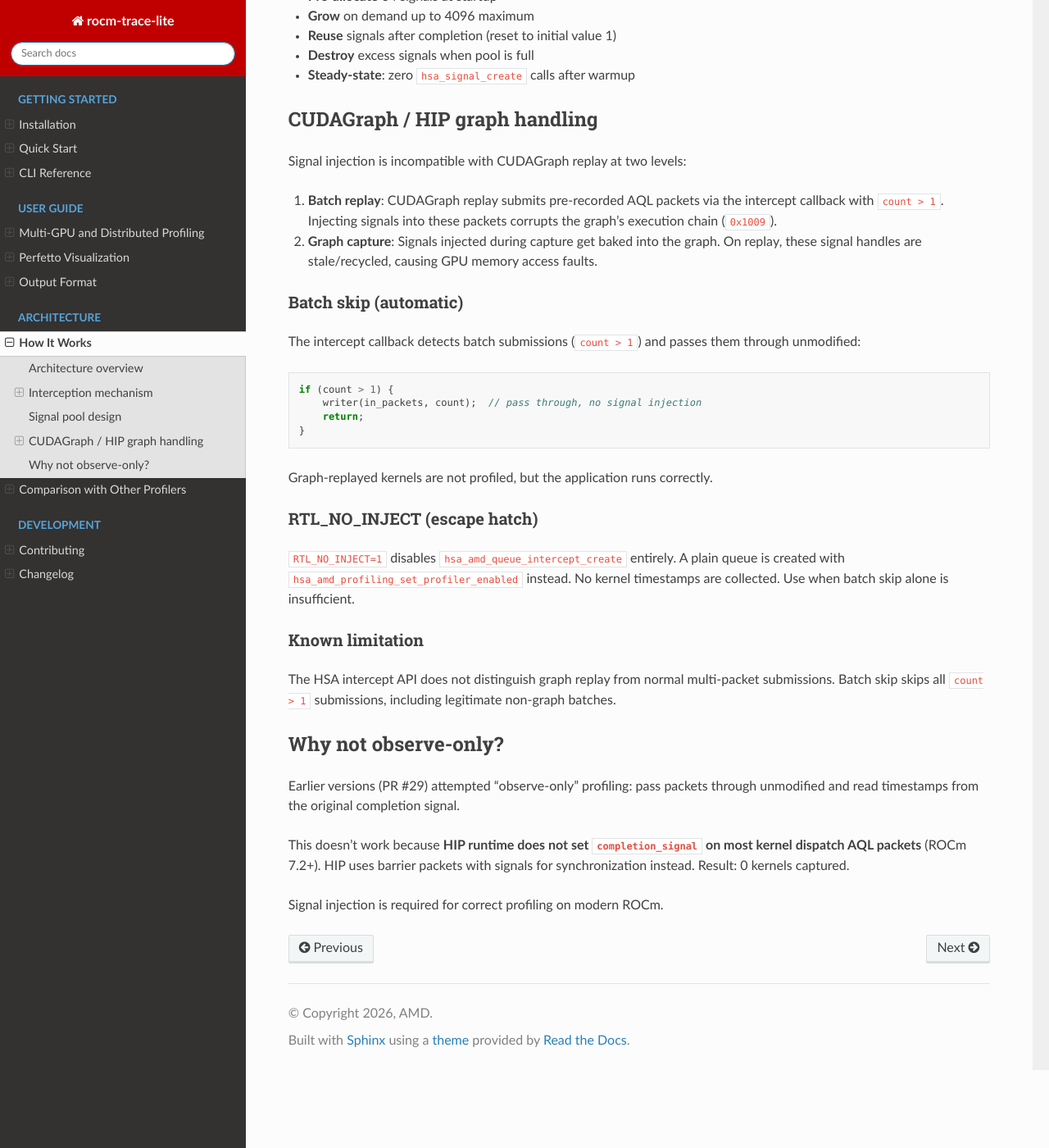
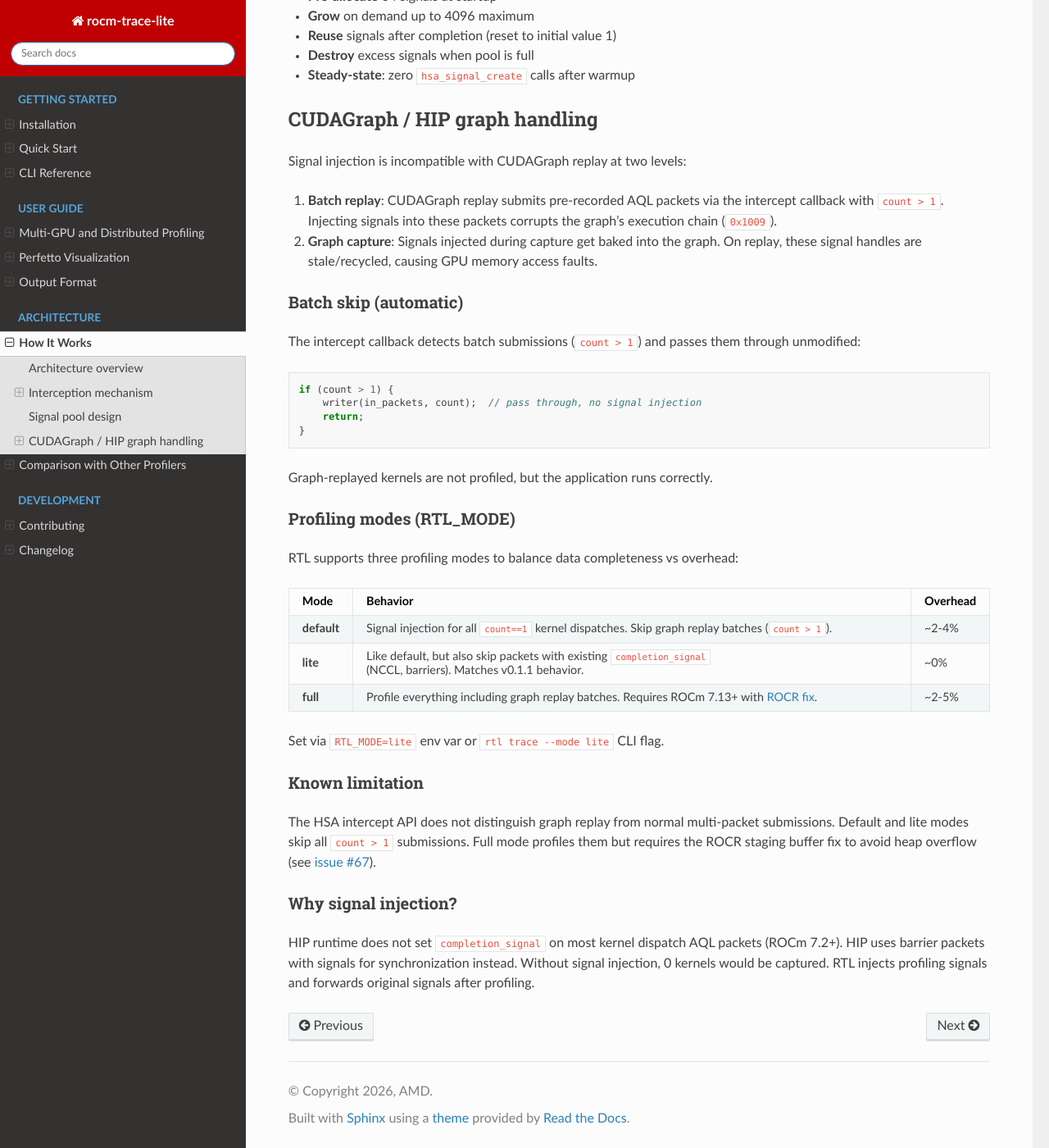
Before and after one commit to sunway513/rocm-trace-lite, a Sphinx documentation site: the page built from docs/how_it_works.md, in a window 1280 px wide and 1400 px high, scrolled down 2023 px. Shown: the whole window at 82% size. Built offline with Sphinx 7.4.7 and the Read the Docs theme 3.1.0, drawn with Linux system fonts in a browser that asks for light colours.

Commit message:
Update docs for unified RTL_MODE (default/lite/full)
Replace all references to RTL_NO_INJECT and RTL_SAFE_MODE with the
unified RTL_MODE system. Document the three profiling modes across
all doc pages:
- ADR-001: mode table, ROCR root cause, fix reference
- cli_reference: RTL_MODE in env vars table
- quickstart: mode table, env var example
- how_it_works: mode table, signal injection rationale
- multi_gpu: CUDAGraph mode examples
- changelog: profiling modes section

Co-Authored-By: Claude Opus 4.6 (1M context) <noreply@anthropic.com>

```diff
--- a/docs/how_it_works.md
+++ b/docs/how_it_works.md
@@ -111,21 +111,22 @@ if (count > 1) {
 
 Graph-replayed kernels are not profiled, but the application runs correctly.
 
-### RTL_NO_INJECT (escape hatch)
+### Profiling modes (RTL_MODE)
 
-`RTL_NO_INJECT=1` disables `hsa_amd_queue_intercept_create` entirely. A plain queue is created with `hsa_amd_profiling_set_profiler_enabled` instead. No kernel timestamps are collected. Use when batch skip alone is insufficient.
+RTL supports three profiling modes to balance data completeness vs overhead:
+
+| Mode | Behavior | Overhead |
+|------|----------|----------|
+| **default** | Signal injection for all `count==1` kernel dispatches. Skip graph replay batches (`count > 1`). | ~2-4% |
+| **lite** | Like default, but also skip packets with existing `completion_signal` (NCCL, barriers). Matches v0.1.1 behavior. | ~0% |
+| **full** | Profile everything including graph replay batches. Requires ROCm 7.13+ with [ROCR fix](https://github.com/ROCm/rocm-systems/commit/559d48b1). | ~2-5% |
+
+Set via `RTL_MODE=lite` env var or `rtl trace --mode lite` CLI flag.
 
 ### Known limitation
 
-The HSA intercept API does not distinguish graph replay from normal multi-packet submissions. Batch skip skips all `count > 1` submissions, including legitimate non-graph batches.
+The HSA intercept API does not distinguish graph replay from normal multi-packet submissions. Default and lite modes skip all `count > 1` submissions. Full mode profiles them but requires the ROCR staging buffer fix to avoid heap overflow (see [issue #67](https://github.com/sunway513/rocm-trace-lite/issues/67)).
 
-## Why not observe-only?
+### Why signal injection?
 
-Earlier versions (PR #29) attempted "observe-only" profiling: pass packets through
-unmodified and read timestamps from the original completion signal.
-
-This doesn't work because **HIP runtime does not set `completion_signal` on most
-kernel dispatch AQL packets** (ROCm 7.2+). HIP uses barrier packets with signals
-for synchronization instead. Result: 0 kernels captured.
-
-Signal injection is required for correct profiling on modern ROCm.
+HIP runtime does not set `completion_signal` on most kernel dispatch AQL packets (ROCm 7.2+). HIP uses barrier packets with signals for synchronization instead. Without signal injection, 0 kernels would be captured. RTL injects profiling signals and forwards original signals after profiling.
```
Also changed, not shown: docs/ADR-001-hipgraph-safety.md (+14 -7 lines), docs/changelog.md (+10 -4 lines), docs/cli_reference.md (+2 -2 lines), docs/multi_gpu.md (+11 -3 lines), docs/quickstart.md (+11 -2 lines).
